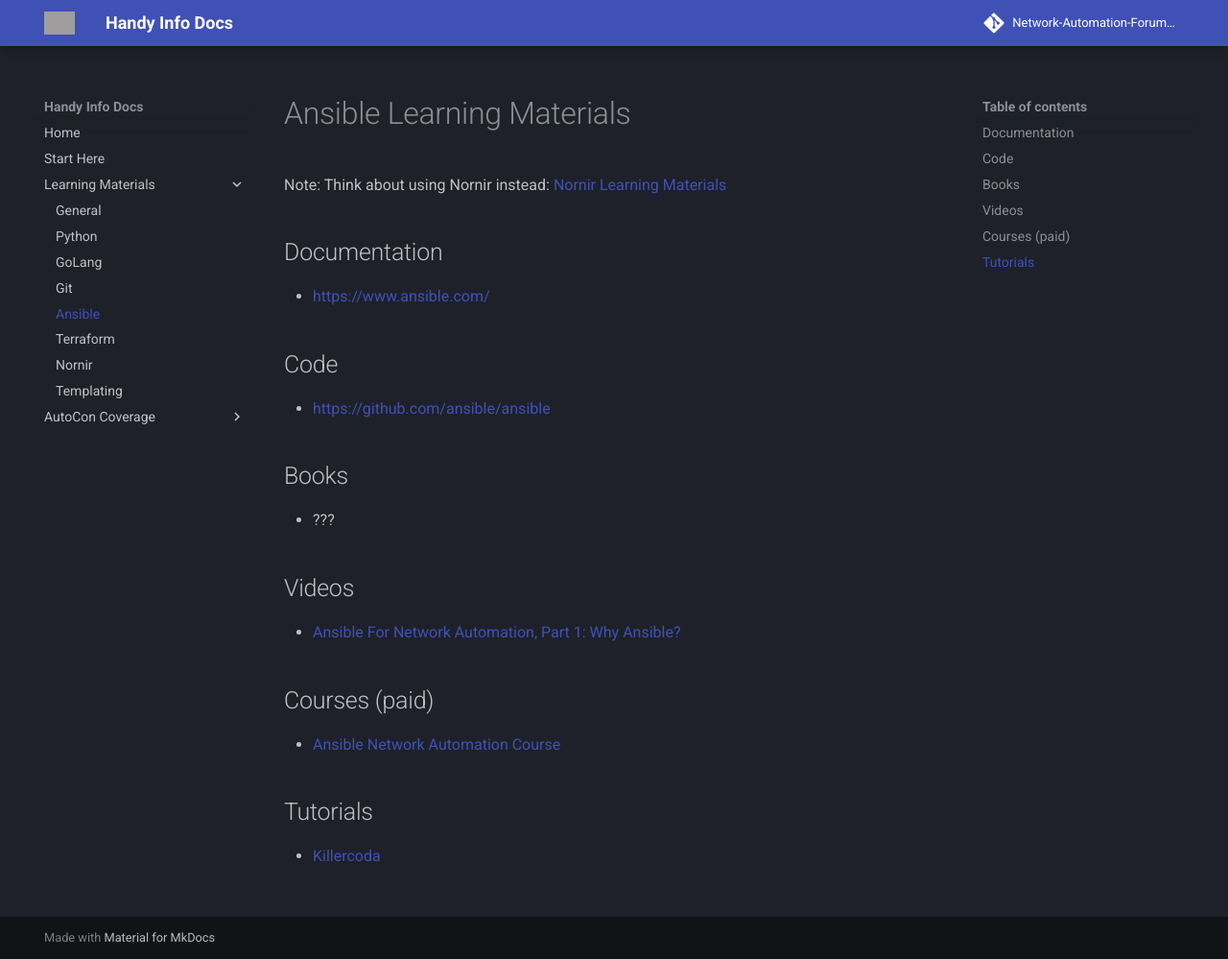
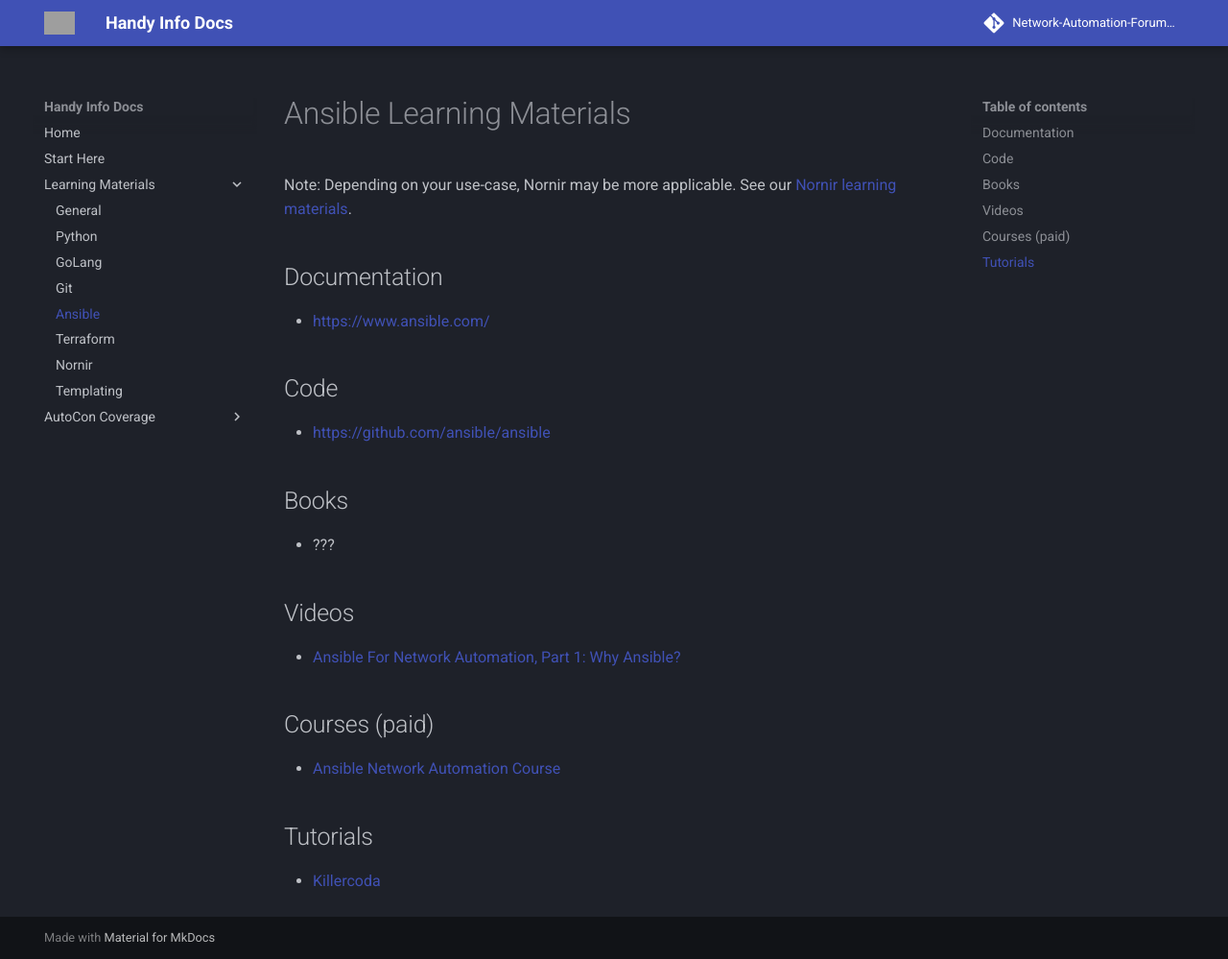
Before and after one commit to Network-Automation-Forum/handyinfo, an MkDocs documentation site: the page built from docs/learning_materials/ansible.md, in a window 1280 px wide and 999 px high. Shown: the whole window at 96% size. Built offline with MkDocs 1.6.1 and Material for MkDocs 9.7.7, drawn with Linux system fonts in a browser that asks for light colours; comment, search, counter and statistics services are not loaded; grey boxes are pictures that could not be loaded.

Commit message:
Wording adjustment (use-case and preference dictates solution)

```diff
--- a/docs/learning_materials/ansible.md
+++ b/docs/learning_materials/ansible.md
@@ -1,5 +1,5 @@
 # Ansible Learning Materials
-Note: Think about using Nornir instead: [Nornir Learning Materials](nornir.md)
+Note: Depending on your use-case, Nornir may be more applicable. See our [Nornir learning materials](nornir.md).
 
 ## Documentation
 * [https://www.ansible.com/](https://www.ansible.com/)
```
